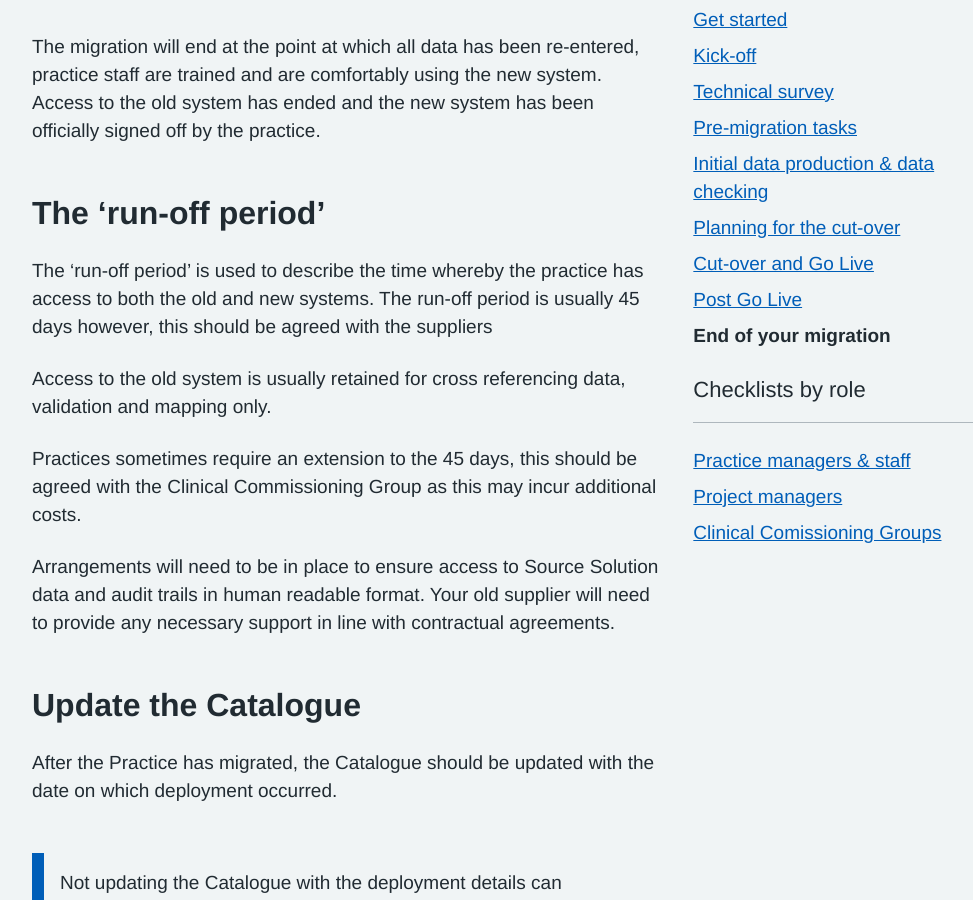
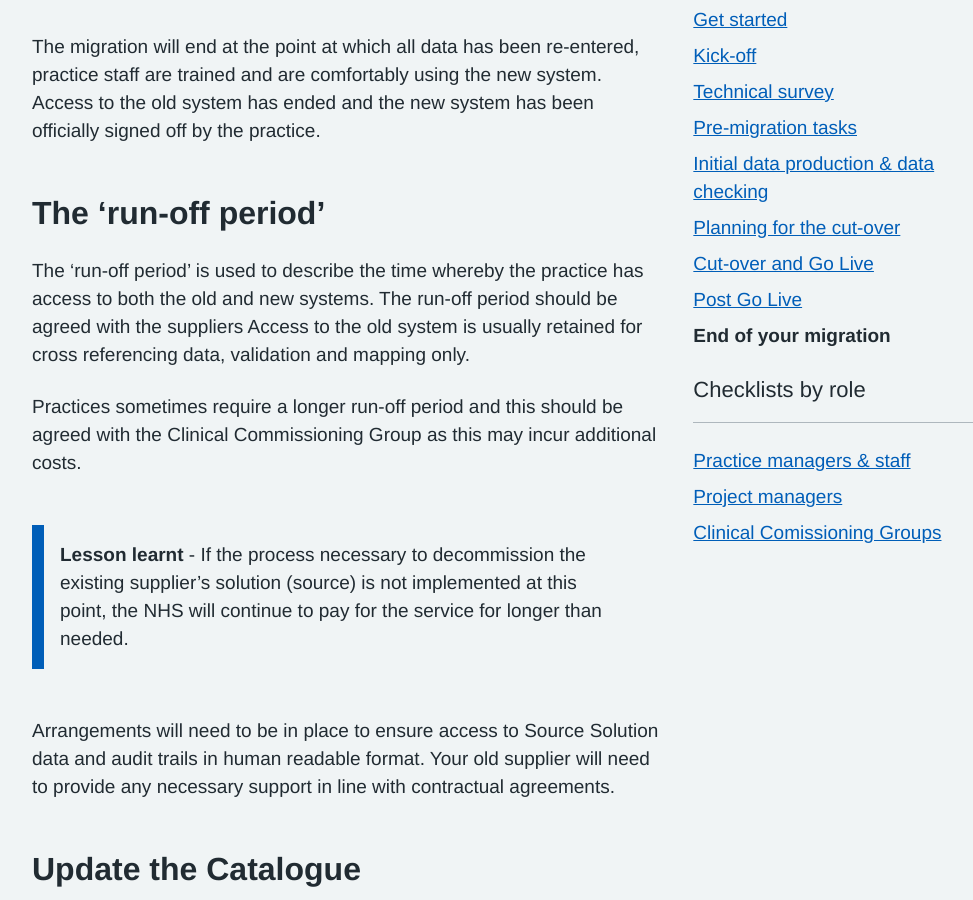
Before and after one commit to nhsconnect/prm-practice-migration, a Jekyll site: the page built from guide/08-end-of-your-migration.md, in a window 1280 px wide and 900 px high, scrolled down 448 px. Shown: the whole window, without its empty margins (128-1101 px from the left). Built offline with Jekyll 4.4.1, drawn with Linux system fonts in a browser that asks for light colours; some web fonts are replaced.

Commit message:
Update 08-end-of-your-migration.md

```diff
--- a/guide/08-end-of-your-migration.md
+++ b/guide/08-end-of-your-migration.md
@@ -12,11 +12,19 @@ The migration will end at the point at which all data has been re-entered, pract
 
 
 ## The ‘run-off period’ {#the-run-off-period}
-The ‘run-off period’ is used to describe the time whereby the practice has access to both the old and new systems. The run-off period is usually 45 days however, this should be agreed with the suppliers
-
+The ‘run-off period’ is used to describe the time whereby the practice has access to both the old and new systems. The run-off period should be agreed with the suppliers
+<!-- [UPLIFT] Removed specific reference to 45 days -->
 Access to the old system is usually retained for cross referencing data, validation and mapping only.
 
-Practices sometimes require an extension to the 45 days, this should be agreed with the Clinical Commissioning Group as this may incur additional costs.
+Practices sometimes require a longer run-off period and this should be agreed with the Clinical Commissioning Group as this may incur additional costs.
+<!-- [UPLIFT] Removed specific reference to 45 days -->
+{%- capture lesson_learnt_3 -%}
+__Lesson learnt__ - If the process necessary to decommission the existing supplier’s solution (source) is not implemented at this point, the NHS will continue to pay for the service for longer than needed.
+<!-- [GAP] Need to add details regarding 'the document necessary to decommission'-->
+<!-- [UPLIFT] Replaced 'document' with 'process' and 'sent' with 'implemented'-->
+{%- endcapture -%}
+
+{%- include inset.html content=lesson_learnt_3 accessibility_text="Lesson learnt" markdown=true -%}
 
 Arrangements will need to be in place to ensure access to Source Solution data and audit trails in human readable format. Your old supplier will need to provide any necessary support in line with contractual agreements.
 <!-- [UPLIFT] added reference to need for audit trails using original format in which data was captured -->
```
